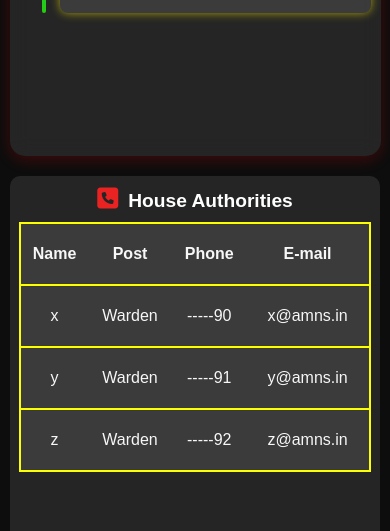
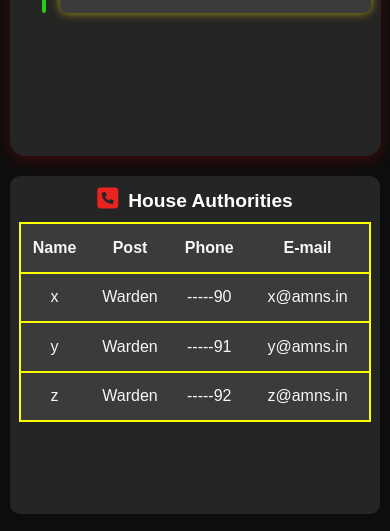
Before and after one commit to psawner/project4, a plain HTML site: page index.html in a window 390 px wide. Shown: the part 778-1309 px from the top of the page. Drawn offline with Linux system fonts and the light colour scheme.

Commit message:
Update index.css

```diff
--- a/index.css
+++ b/index.css
@@ -715,7 +715,7 @@ body {
 @media screen and (min-width:300px)and (max-width:400px){
     #contact-details{
         position: relative;
-        min-height: 45vh;
+        min-height: 40vh;
         margin:10px ;
         border-radius: 10px;
         margin-top: 20px;
@@ -723,8 +723,8 @@ body {
 
     }
     #detailing{
-
-        min-height: 250px;
+       position: relative;
+        min-height: 200px;
     }
 
 }
```
